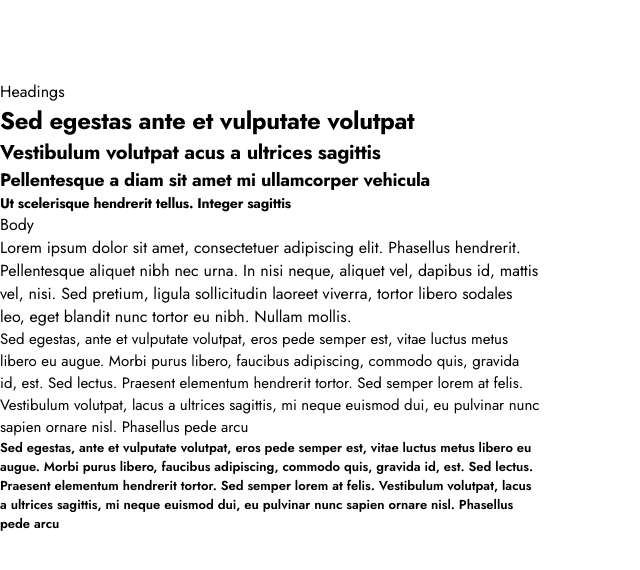
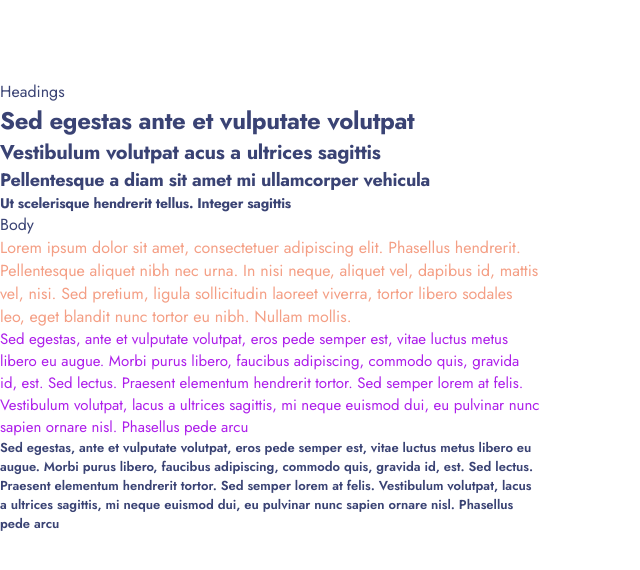
Before and after one commit to keremenen/product-feedback-app, a Next.js app: page / in a window 1280 px wide. Shown: the top 570 px of the page, without its empty margins (0-640 px from the left). Built offline with nearby package versions, Linux system fonts and the light colour scheme.

Commit message:
Setup colors from design system

```diff
--- a/src/app/layout.tsx
+++ b/src/app/layout.tsx
@@ -19,7 +19,9 @@ export default function RootLayout({
 }>) {
 	return (
 		<html lang="en">
-			<body className={`${jost.className} antialiased text-body-1`}>
+			<body
+				className={`${jost.className} antialiased text-body-1 text-secondary-dark-blue`}
+			>
 				{children}
 			</body>
 		</html>
--- a/src/app/page.tsx
+++ b/src/app/page.tsx
@@ -16,14 +16,14 @@ export default function Home() {
 			</div>
 			<div className="max-w-[540px]">
 				<p>Body</p>
-				<p className="text-body-1">
+				<p className="text-body-1 text-tertiary-orange">
 					Lorem ipsum dolor sit amet, consectetuer adipiscing elit. Phasellus
 					hendrerit. Pellentesque aliquet nibh nec urna. In nisi neque, aliquet
 					vel, dapibus id, mattis vel, nisi. Sed pretium, ligula sollicitudin
 					laoreet viverra, tortor libero sodales leo, eget blandit nunc tortor
 					eu nibh. Nullam mollis.
 				</p>
-				<p className="text-body-2">
+				<p className="text-body-2 text-primary-purple rounded-lg">
 					Sed egestas, ante et vulputate volutpat, eros pede semper est, vitae
 					luctus metus libero eu augue. Morbi purus libero, faucibus adipiscing,
 					commodo quis, gravida id, est. Sed lectus. Praesent elementum
--- a/tailwind.config.ts
+++ b/tailwind.config.ts
@@ -10,13 +10,16 @@ const config: Config = {
 	theme: {
 		extend: {
 			colors: {
-				background: 'var(--background)',
-				foreground: 'var(--foreground)',
-			},
-			borderRadius: {
-				lg: 'var(--radius)',
-				md: 'calc(var(--radius) - 2px)',
-				sm: 'calc(var(--radius) - 4px)',
+				'primary-purple': '#AD1FEA',
+				'primary-blue': '#4661E6',
+				'primary-dark-blue': '#373F68',
+				'primary-white': '#FFFFFF',
+				'secondary-grey': '#F2F4FF',
+				'secondary-light-grey': '#F7F8FD',
+				'secondary-dark-blue': '#3A4374',
+				'secondary-dark-grey': '#647196',
+				'tertiary-orange': '#F49F85',
+				'tertiary-sky': '#62BCFA',
 			},
 			fontSize: {
 				'heading-1': [
```
